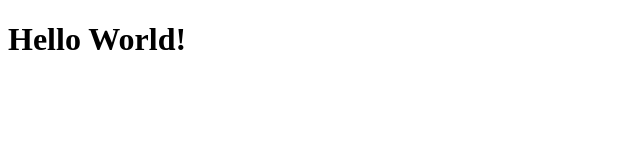
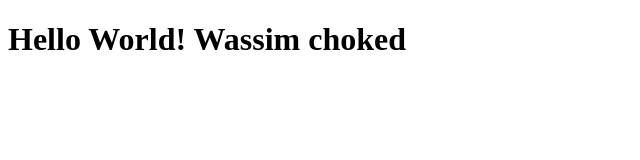
Before and after one commit to sekariyad2000/helloworld, a plain HTML site: page index.html in a window 1280 px wide. Shown: the whole page, without its empty margins (0-640 px from the left). Drawn offline with Linux system fonts and the light colour scheme.

Commit message:
Update index.html

```diff
--- a/index.html
+++ b/index.html
@@ -6,6 +6,6 @@
     <title>Document</title>
 </head>
 <body>
-    <h1>Hello World!</h1>
+    <h1>Hello World! Wassim choked</h1>
 </body>
 </html>
```
